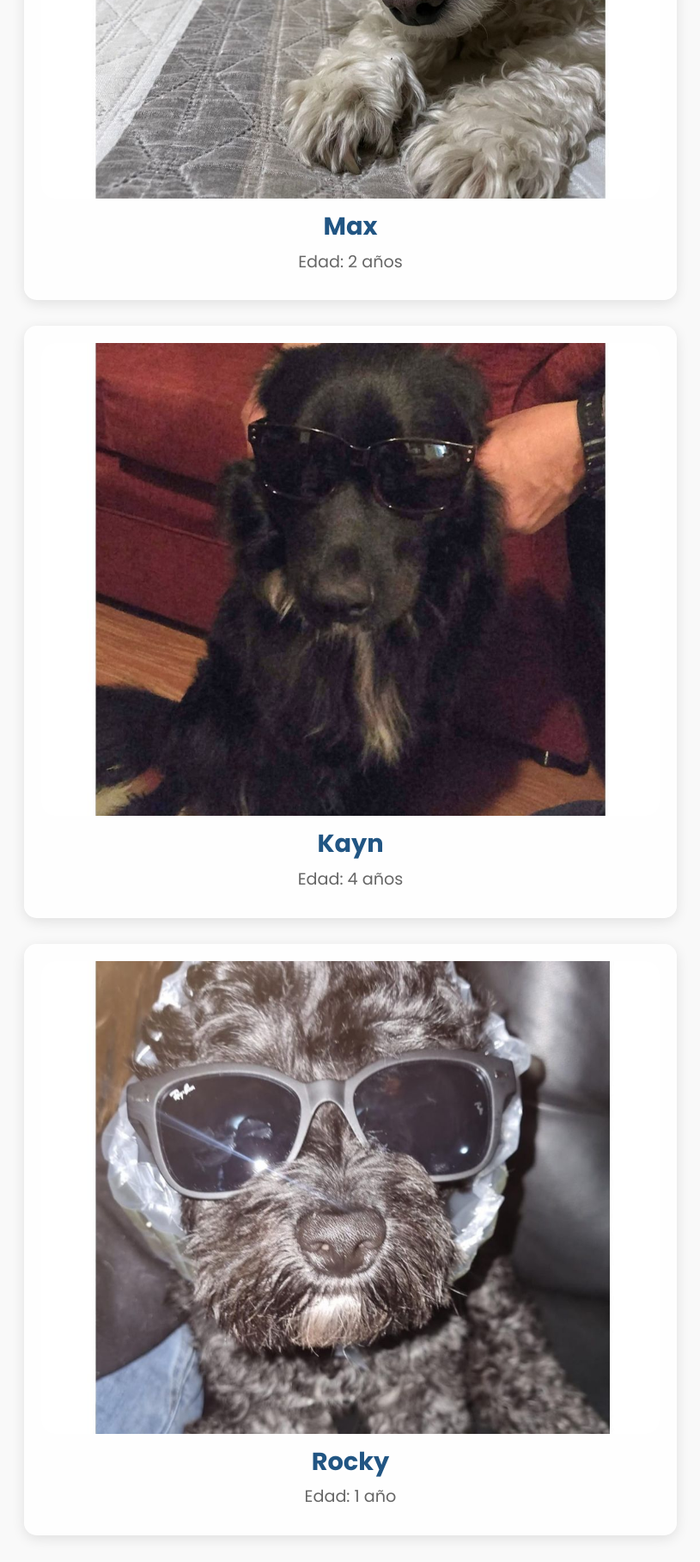
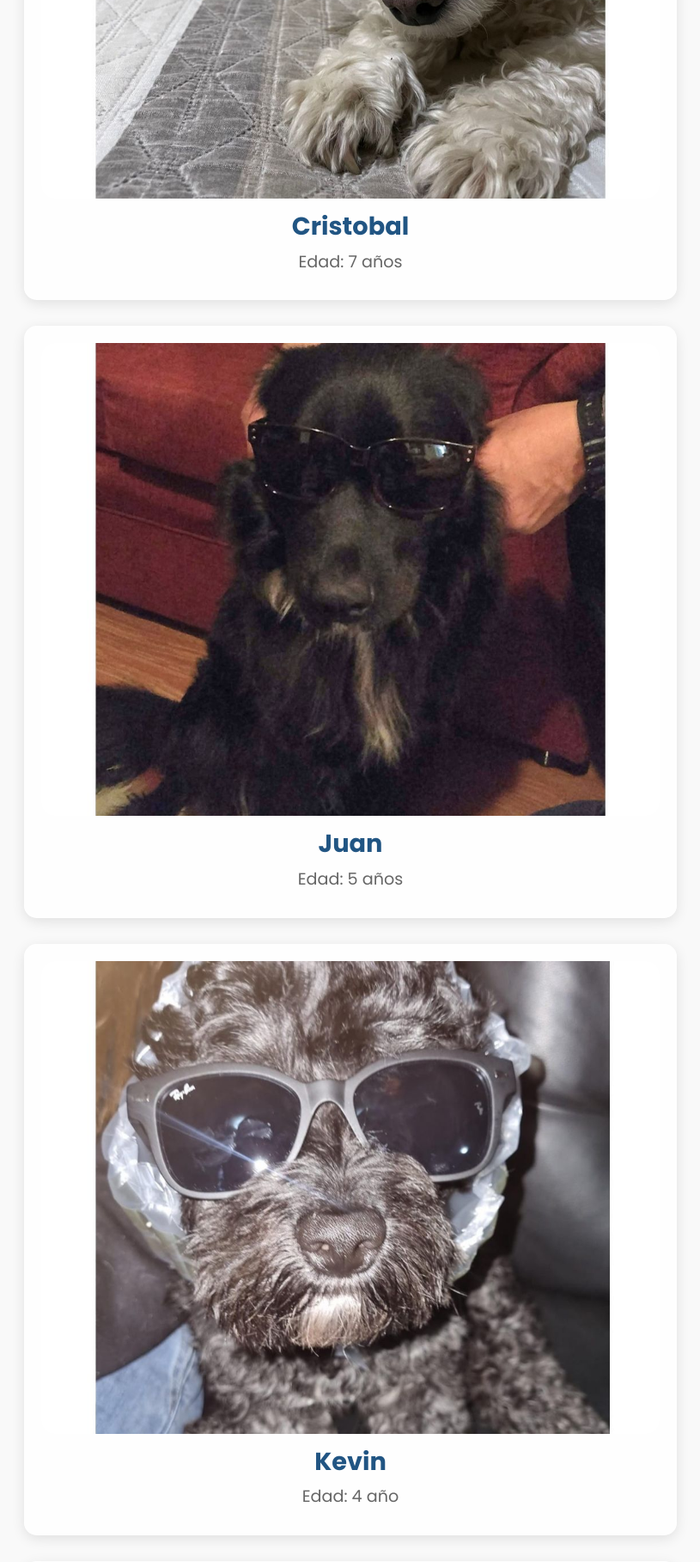
Before and after one commit to j0t4inc0de/hogardepatas, a Django app: page /hogardepatas/adopcion in a window 1280 px wide. Shown: the part 631-2448 px from the top of the page at 86% size, without its empty margins (232-1047 px from the left). Before the commit the page ends 2421 px from the top, so only its background shows below. Run offline with Django 5.2, Linux system fonts and the light colour scheme.

Commit message:
agrege un animal

```diff
--- a/templates/adopcion_page.html
+++ b/templates/adopcion_page.html
@@ -105,8 +105,8 @@
         <div class="dog-card">
             <img src="{% static 'img/1.jpg' %}" alt="Foto de Max">
             <div class="dog-info">
-                <h2>Max</h2>
-                <p>Edad: 2 años</p>
+                <h2>Cristobal</h2>
+                <p>Edad: 7 años</p>
             </div>
         </div>
 
@@ -114,17 +114,24 @@
         <div class="dog-card">
             <img src="{% static 'img/2.jpg' %}" alt="Foto de Kayn">
             <div class="dog-info">
-                <h2>Kayn</h2>
-                <p>Edad: 4 años</p>
+                <h2>Juan</h2>
+                <p>Edad: 5 años</p>
             </div>
         </div>
-
         <!-- Perro 3 -->
         <div class="dog-card">
             <img src="{% static 'img/3.jpg' %}" alt="Foto de Rocky">
             <div class="dog-info">
-                <h2>Rocky</h2>
-                <p>Edad: 1 año</p>
+                <h2>Kevin</h2>
+                <p>Edad: 4 año</p>
+            </div>
+        </div>
+        <!-- Perro 4 -->
+        <div class="dog-card">
+            <img src="{% static 'img/7.jpg' %}" alt="Foto de Rocky">
+            <div class="dog-info">
+                <h2>Micha</h2>
+                <p>Edad: 6 año</p>
             </div>
         </div>
 
```
Also changed, not shown: static/img/perro7.jpeg (added).
